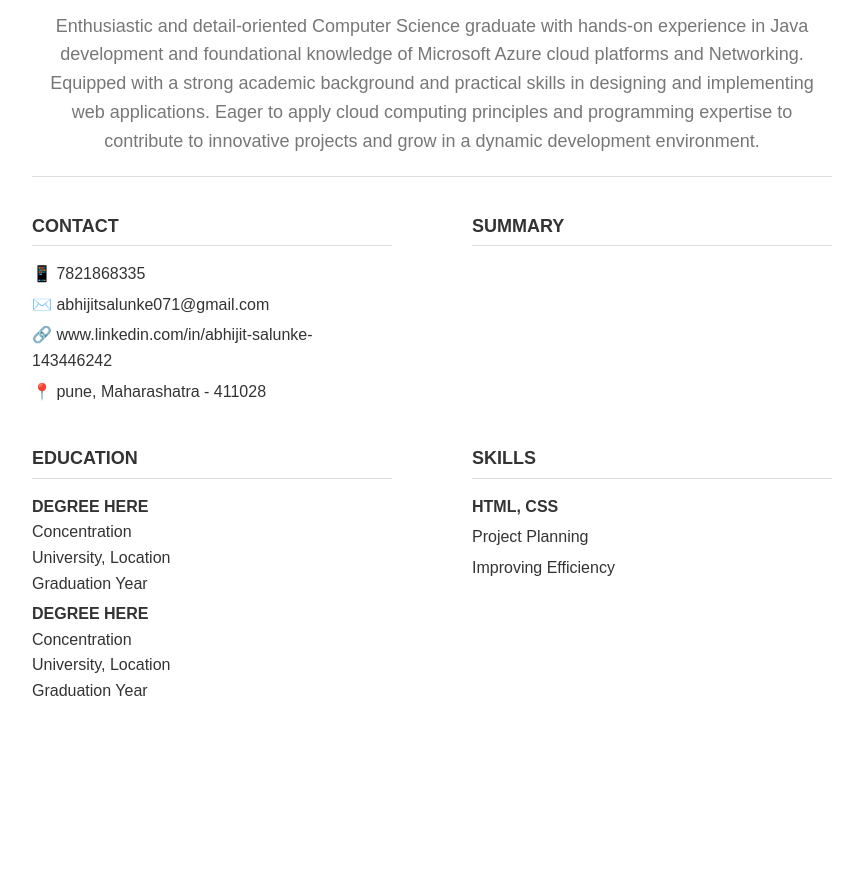
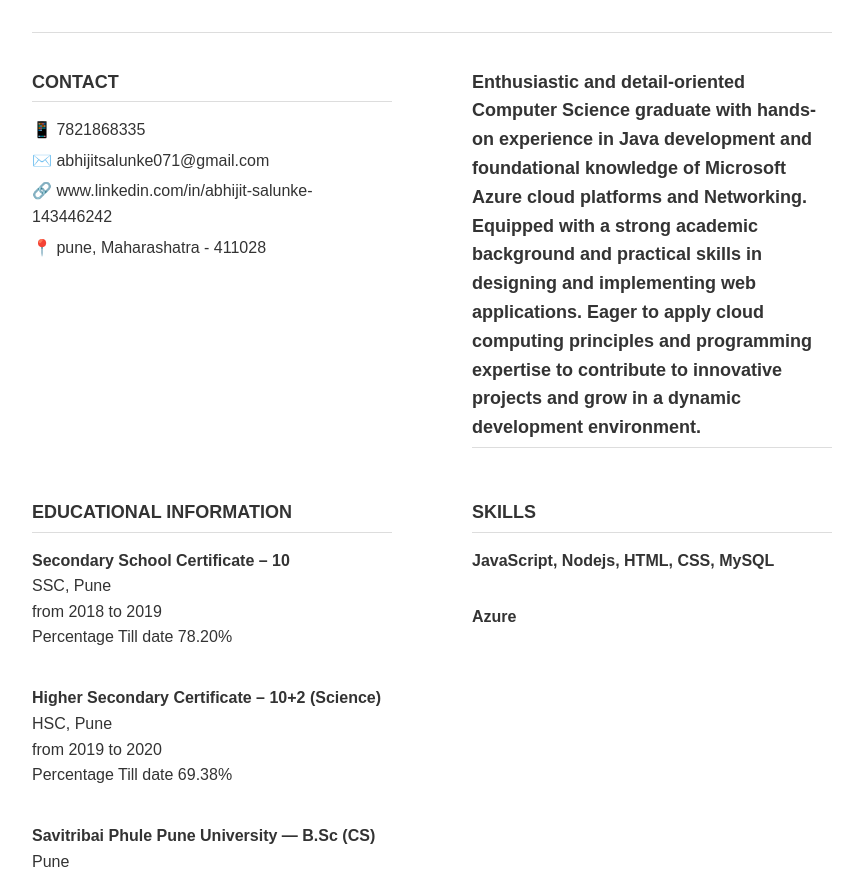
Before and after one commit to abhijitsalunke71/resume-templates-using-html-and-css, a plain HTML site: page index.html in a window 1280 px wide. Shown: the part 71-950 px from the top of the page, without its empty margins (208-1071 px from the left). Before the commit the page ends 800 px from the top, so only its background shows below. Drawn offline with Linux system fonts and the light colour scheme.

Commit message:
successfully uploaded

```diff
--- a/index.html
+++ b/index.html
@@ -9,11 +9,7 @@
 <body>
     <header>
         <h1>Abhijit Salunke</h1>
-        <p>Enthusiastic and detail-oriented Computer Science graduate with hands-on experience in Java development and
-            foundational knowledge of Microsoft Azure cloud platforms and Networking. Equipped with a strong academic
-            background and practical skills in designing and implementing web applications. Eager to apply cloud computing
-            principles and programming expertise to contribute to innovative projects and grow in a dynamic development
-            environment.</p>
+        <p></p>
         <!-- <img src="path/to/profile-picture.jpg" alt="Profile Picture" class="profile-picture"> -->
     </header>
     <div class="container">
@@ -25,31 +21,54 @@
             <p>📍 pune, Maharashatra - 411028</p>
         </section>
         <section class="right">
-            <h2>SUMMARY</h2>
+            <h2>Enthusiastic and detail-oriented Computer Science graduate with hands-on experience in Java development and
+                foundational knowledge of Microsoft Azure cloud platforms and Networking. Equipped with a strong academic
+                background and practical skills in designing and implementing web applications. Eager to apply cloud computing
+                principles and programming expertise to contribute to innovative projects and grow in a dynamic development
+                environment.</h2>
             <!-- <p>Use this area to quickly sell yourself and prove that your awesome skills and achievements can truly help the company you’re applying to. Summarize yourself, concentrating on your assets and the value you bring to your employer. Stay away from creating an objective statement – these are now outdated and sadly no one cares what YOU want in a job – the hiring manager wants to get a glimpse of how you can provide value for the company.</p> -->
         </section>
     </div>
     <div class="container">
         <section class="left">
-            <h2>EDUCATION</h2>
+            <h2>EDUCATIONAL INFORMATION </h2>
             <p>
-                <strong>DEGREE HERE</strong><br>
-                Concentration<br>
-                University, Location<br>
-                Graduation Year
-            </p>
+                <strong>Secondary School Certificate – 10</strong>
+                 <br>SSC, Pune<br>
+                from 2018 to 2019 <br>
+                Percentage Till date 78.20%
+            </p><br>
             <p>
-                <strong>DEGREE HERE</strong><br>
-                Concentration<br>
-                University, Location<br>
-                Graduation Year
-            </p>
+                <strong>  Higher Secondary Certificate – 10+2 (Science) </strong>
+                <br>HSC, Pune<br>
+                from 2019 to 2020 <br>
+                Percentage Till date 69.38%
+
+            </p><br>
+            <p>
+                <strong>   Savitribai Phule Pune University — B.Sc (CS)</strong>
+                <br> Pune<br>
+                from 2020 to 2023
+                Percentage/CGPA Till date 8.30<br>
+
+            </p><br>
+            <p>
+                <strong>   Savitribai Phule Pune University — M.Sc (CS)</strong>
+                <br> Pune<br>
+                from 2023 to 2025
+                Percentage Till date 8.30 <br>
+
+            </p><br>
+
         </section>
         <section class="right">
             <h2>SKILLS</h2>
-            <p><strong>HTML, CSS</strong></p>
-            <p>Project Planning</p>
-            <p>Improving Efficiency</p>
+            <p><strong>JavaScript, Nodejs, HTML, CSS, MySQL</strong></p>
+            <br><strong>Azure
+                <br>
+            </strong>
+            <p></p>
+            <p></p>
         </section>
     </div>
 </body>
```
